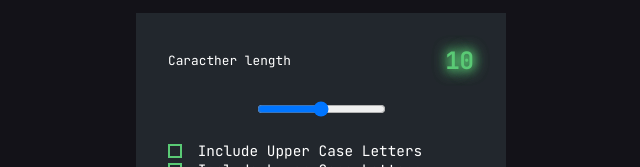
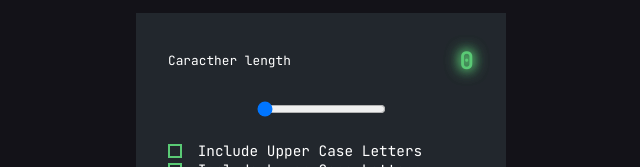
Before and after one commit to gbatistaa/password-generator, a React (Create React App) app: page / in a window 1280 px wide. Shown: the part 245-412 px from the top of the page, without its empty margins (319-959 px from the left). Built offline with nearby package versions, Linux system fonts and the light colour scheme.

Commit message:
configuração do range max e min, configuração e construção da função de alterar o valor do range e sincronização do paragraph com o state de range

```diff
--- a/src/App.js
+++ b/src/App.js
@@ -1,9 +1,25 @@
 import "./App.css";
+import { useState } from "react";
 import GeneratorButton from "./Components/GeneratorButton";
 import Strength from "./Components/Strength";
 import Including from "./Components/Including";
 
 function App() {
+  const [lengthRange, setLengthRange] = useState(0);
+  const [lengthPercentage, setLengthPercentage] = useState(0);
+
+  const handleRangeInputChange = (e) => {
+    e.preventDefault();
+
+    const range = e.target;
+    const min = range.min;
+    const max = range.max;
+    const passwordLength = range.value;
+    setLengthRange(passwordLength);
+    const percentage = ((passwordLength - min) * 100) / (max - min);
+    setLengthPercentage(percentage);
+  };
+
   return (
     <div className="App">
       <p className="title">Passsword Generator</p>
@@ -11,9 +27,17 @@ function App() {
       <div className="password-settings">
         <div className="length-info">
           <p className="mini-name">Caracther length</p>
-          <p className="length-number">10</p>
+          <p className="length-number">{lengthRange}</p>
         </div>
-        <input type="range" className="length-range" />
+        <input
+          type="range"
+          className="length-range"
+          min="0"
+          max="25"
+          value={lengthRange}
+          style={{ backgroundSize: `${lengthPercentage}% 100%` }}
+          onChange={(e) => handleRangeInputChange(e)}
+        />
         <Including />
         <Strength />
         <GeneratorButton />
```
